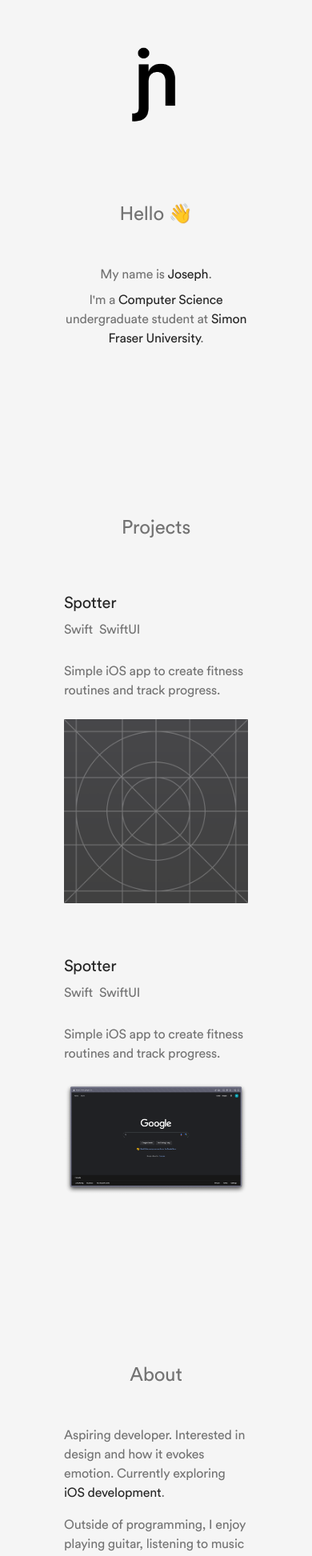
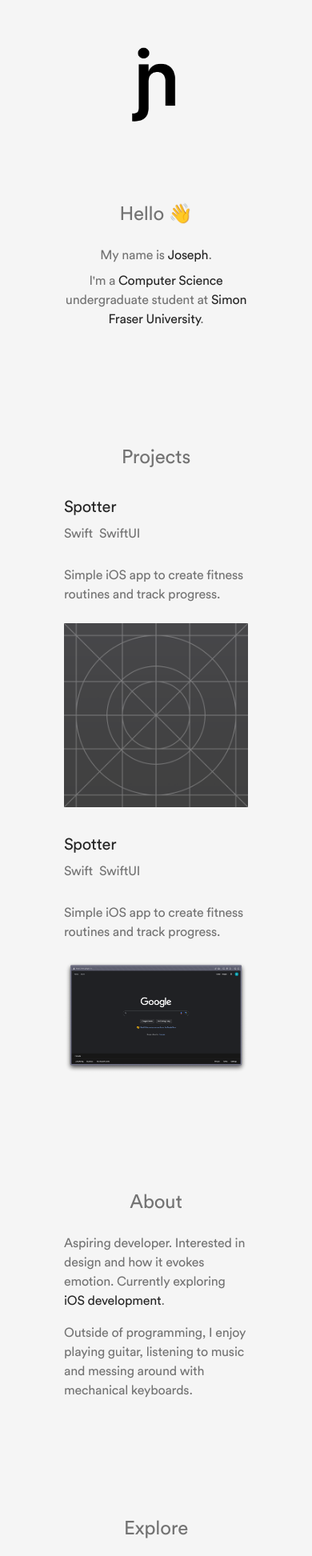
Before and after one commit to nevadoj/nevadoj.github.io, a Next.js app: page / in a window 390 px wide. Shown: the part 40-1985 px from the top of the page at 80% size. Built offline with nearby package versions, Linux system fonts and the light colour scheme.

Commit message:
adjust spacing

```diff
--- a/src/app/components/content/About.tsx
+++ b/src/app/components/content/About.tsx
@@ -3,18 +3,16 @@ import Container from "../layout/Container"
 export default function About(){
     return(
         <>
-            <div>
             <Container>
                 <div className="flex justify-center items-start lg:justify-start">
                 <p className="text-2xl">About</p>
                 </div>
 
                 <div className="flex flex-col justify-start items-start">
-                        <p className="pt-6 pb-4 text-left lg:pt-0">Aspiring developer. Interested in design and how it evokes emotion. Currently exploring <span className="text-text-dark">iOS development</span>.</p>
+                    <p className="pb-4 text-left lg:pt-0">Aspiring developer. Interested in design and how it evokes emotion. Currently exploring <span className="text-text-dark">iOS development</span>.</p>
                     <p className="text-left">Outside of programming, I enjoy playing guitar, listening to music and messing around with mechanical keyboards.</p>
                 </div>
             </Container>
-            </div>
         </>
     )
 }
--- a/src/app/components/content/Hero.tsx
+++ b/src/app/components/content/Hero.tsx
@@ -12,7 +12,7 @@ export default function Hero(){
                   <p className="text-2xl">Hello 👋</p>
               </div>
               <div className="flex flex-col justify-center items-center lg:justify-start lg:items-start">
-                  <p className="pt-6 pb-2 text-center lg:text-left lg:pt-0">My name is <span className="text-text-dark">Joseph</span>.</p>
+                  <p className="pb-2 text-center lg:text-left lg:pt-0">My name is <span className="text-text-dark">Joseph</span>.</p>
                   <p className="text-center lg:text-left">I'm a <span className="text-text-dark">Computer Science</span> undergraduate student at <span className="text-text-dark">Simon Fraser University</span>.</p>
               </div>
           </Container>
--- a/src/app/components/elements/ProjectEntry.tsx
+++ b/src/app/components/elements/ProjectEntry.tsx
@@ -11,7 +11,7 @@ interface ProjectProps{
 const ProjectEntry: React.FC<ProjectProps> = ({title, description, source, languages, preview}) => {
     return (
         <Container>
-            <div className="flex flex-col justify-center items-center lg:justify-start lg:items-start pt-16">
+            <div className="flex flex-col justify-center items-center lg:justify-start lg:items-start pt-8 lg:pb-16">
                 {
                     source ? (
                         <a href={source} target="_blank" rel="noreferrer" className="flex flex-row w-full group">
@@ -28,7 +28,7 @@ const ProjectEntry: React.FC<ProjectProps> = ({title, description, source, langu
                 </div>
             </div>
 
-            <div className="flex flex-col justify-start items-start lg:pt-16">
+            <div className="flex flex-col justify-start items-start lg:pt-8 lg:pb-16">
                 <p className="pt-1">{description}</p>
                 <img src={preview ? preview : "/assets/images/placeholder.png"} alt="project placeholder picture" width={1920} height={1080} className="flex object-cover pt-6 lg:pt-3"/>
             </div>
--- a/src/app/layout.tsx
+++ b/src/app/layout.tsx
@@ -10,7 +10,7 @@ export default function Main({ children, }: { children: React.ReactNode}) {
   return (
     <html lang="en">
       <body>
-        <main className='flex flex-col gap-52 lg:gap-64 text-text-regular px-20 py-20'>
+        <main className='flex flex-col gap-36 lg:gap-64 text-text-regular px-20 py-20'>
             {children}
         </main>
       </body>
--- a/src/app/page.tsx
+++ b/src/app/page.tsx
@@ -1,6 +1,7 @@
 import Hero from "./components/content/Hero"
 import Projects from "./components/content/Projects"
 import About from "./components/content/About"
+import Explore from "./components/content/Explore"
 
 const HomePage = () => {
   return (
@@ -8,6 +9,7 @@ const HomePage = () => {
       <Hero/>
       <Projects/>
       <About/>
+      <Explore/>
     </>
   )
 }
```
Lines whose indentation alone changed are shown as unchanged.
